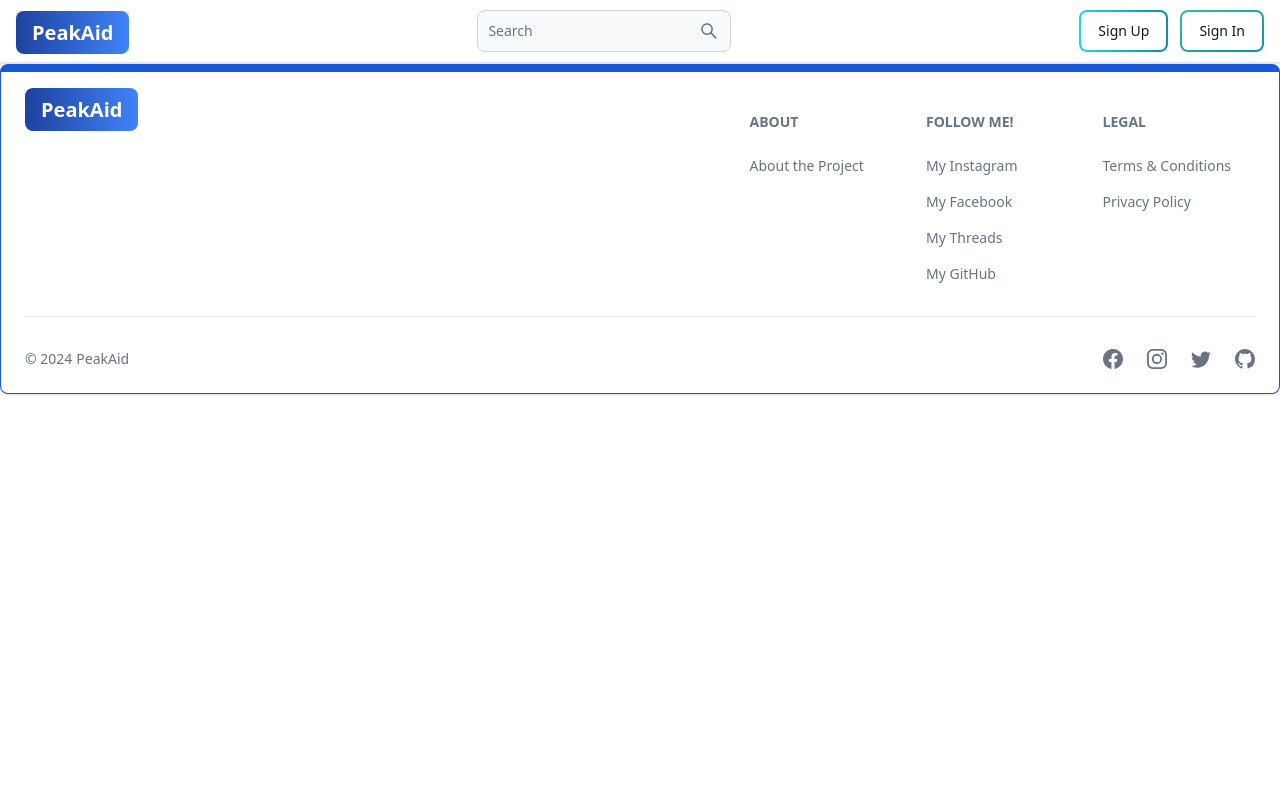
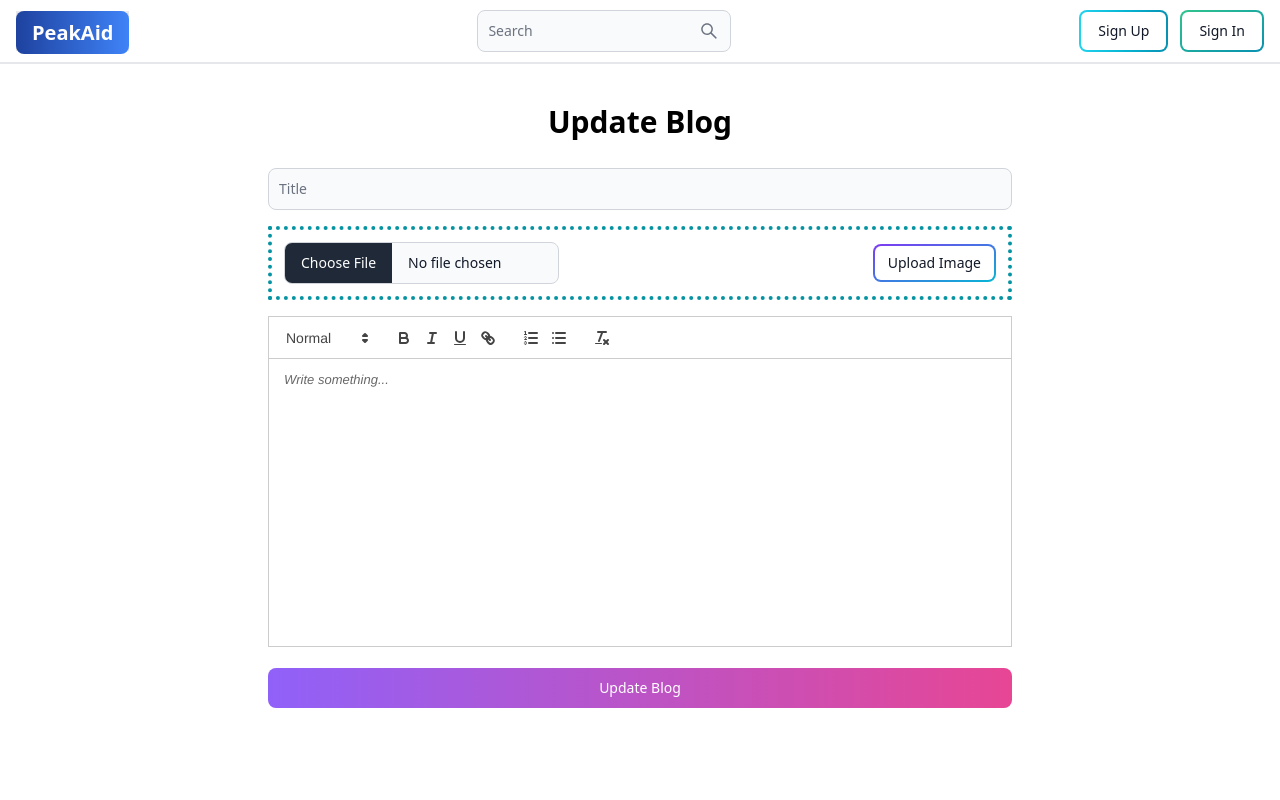
Before and after one commit to temal07/PeakAid, a React (Vite) app in the folder client/: page /update-blog/1 in a window 1280 px wide. Shown: the top 800 px of the page. Built offline with nearby package versions, Linux system fonts and the light colour scheme; no server answers; a web font is replaced by a local one.

Commit message:
Add update functionality and fix a bug

```diff
--- a/client/src/App.jsx
+++ b/client/src/App.jsx
@@ -15,6 +15,7 @@
 import Profile from './pages/Profile';
 import ViewAIResponses from './pages/ViewAIResponses';
 import SingleBlog from './pages/SingleBlog';
+import UpdateBlog from './pages/UpdateBlog';
 
 export default function App() {
   return (
@@ -35,6 +36,7 @@
         {/* For a single blog */}
         <Route path='/blog/:blogSlug' element={<SingleBlog />}/>
         <Route path='/create-blog' element={<CreateBlog />} />
+        <Route path='/update-blog/:blogId' element={<UpdateBlog />} />
         <Route path='/create-plan' element={<CreatePlan />} />
         <Route path='/activities:id' element={<Activities />} />
       </Routes>
--- a/client/src/pages/Blog.jsx
+++ b/client/src/pages/Blog.jsx
@@ -118,11 +118,9 @@
                         </span>
                       </Table.Cell>
                       <Table.Cell>
-                        <span
-                          className=' text-teal-500 hover:underline'
-                        >
+                        <Link to={`/update-blog/${blog._id}`} className=' text-teal-500 hover:underline'>
                           Edit
-                        </span>
+                        </Link>
                       </Table.Cell>
                     </TableRow>
                   </Table.Body>
--- /dev/null
+++ b/client/src/pages/UpdateBlog.jsx
@@ -0,0 +1,183 @@
+import { Alert, Button, FileInput, Select, TextInput } from 'flowbite-react';
+import ReactQuill from 'react-quill';
+import 'react-quill/dist/quill.snow.css';
+import {
+  getDownloadURL,
+  getStorage,
+  ref,
+  uploadBytesResumable,
+} from 'firebase/storage';
+import { app } from '../firebase';
+import { useEffect, useState } from 'react';
+import { CircularProgressbar } from 'react-circular-progressbar';
+import 'react-circular-progressbar/dist/styles.css';
+import { useNavigate, useParams } from 'react-router-dom';
+import { useSelector } from 'react-redux';
+
+export default function UpdateBlog() {
+  const [file, setFile] = useState(null);
+  const [imageUploadProgress, setImageUploadProgress] = useState(null);
+  const [imageUploadError, setImageUploadError] = useState(null);
+  const [formData, setFormData] = useState({});
+  const [publishError, setPublishError] = useState(null);
+  const { blogId } = useParams();
+
+  const navigate = useNavigate();
+  const { currentUser } = useSelector((state) => state.user);
+
+
+  useEffect(() => {
+    try {
+      const fetchBlog = async () => {
+        const res = await fetch(`/api/blog/get-blogs?blogId=${blogId}`);
+        const data = await res.json();
+        if (!res.ok) {
+          console.log(data.message);
+          setPublishError(data.message);
+          return;
+        }
+        if (res.ok) {
+          setPublishError(null);
+          setFormData(data.blogs[0]);
+        }
+      };
+
+      fetchBlog();
+    } catch (error) {
+      console.log(error.message);
+    }
+  }, [blogId]);
+
+  const handleUpdloadImage = async () => {
+    try {
+      if (!file) {
+        setImageUploadError('Please select an image');
+        return;
+      }
+      setImageUploadError(null);
+      const storage = getStorage(app);
+      const fileName = new Date().getTime() + '-' + file.name;
+      const storageRef = ref(storage, fileName);
+      const uploadTask = uploadBytesResumable(storageRef, file);
+      uploadTask.on(
+        'state_changed',
+        (snapshot) => {
+          const progress =
+            (snapshot.bytesTransferred / snapshot.totalBytes) * 100;
+          setImageUploadProgress(progress.toFixed(0));
+        },
+        (error) => {
+          setImageUploadError('Image upload failed');
+          setImageUploadProgress(null);
+        },
+        () => {
+          getDownloadURL(uploadTask.snapshot.ref).then((downloadURL) => {
+            setImageUploadProgress(null);
+            setImageUploadError(null);
+            setFormData({ ...formData, image: downloadURL });
+          });
+        }
+      );
+    } catch (error) {
+      setImageUploadError('Image upload failed');
+      setImageUploadProgress(null);
+      console.log(error);
+    }
+  };
+  const handleSubmit = async (e) => {
+    e.preventDefault();
+    try {
+      const res = await fetch(`/api/blog/update-blog/${blogId}/${currentUser._id}`, {
+        method: 'PUT',
+        headers: {
+          'Content-Type': 'application/json',
+        },
+        body: JSON.stringify(formData),
+      });
+      const data = await res.json();
+      if (!res.ok) {
+        setPublishError(data.message);
+        return;
+      }
+
+      if (res.ok) {
+        setPublishError(null);
+        navigate(`/blog/${data.slug}`);
+      }
+    } catch (error) {
+      setPublishError('Something went wrong');
+    }
+  };
+  return (
+    <div className='p-3 max-w-3xl mx-auto min-h-screen'>
+      <h1 className='text-center text-3xl my-7 font-semibold'>Update Blog</h1>
+      <form className='flex flex-col gap-4' onSubmit={handleSubmit}>
+        <div className='flex flex-col gap-4 sm:flex-row justify-between'>
+          <TextInput
+            type='text'
+            placeholder='Title'
+            required
+            id='title'
+            className='flex-1'
+            onChange={(e) =>
+              setFormData({ ...formData, title: e.target.value })
+            }
+            value={formData.title}
+          />
+        </div>
+        <div className='flex gap-4 items-center justify-between border-4 border-teal-500 border-dotted p-3'>
+          <FileInput
+            type='file'
+            accept='image/*'
+            onChange={(e) => setFile(e.target.files[0])}
+          />
+          <Button
+            type='button'
+            gradientDuoTone='purpleToBlue'
+            size='sm'
+            outline
+            onClick={handleUpdloadImage}
+            disabled={imageUploadProgress}
+          >
+            {imageUploadProgress ? (
+              <div className='w-16 h-16'>
+                <CircularProgressbar
+                  value={imageUploadProgress}
+                  text={`${imageUploadProgress || 0}%`}
+                />
+              </div>
+            ) : (
+              'Upload Image'
+            )}
+          </Button>
+        </div>
+        {imageUploadError && <Alert color='failure'>{imageUploadError}</Alert>}
+        {formData.image && (
+          <img
+            src={formData.image}
+            alt='upload'
+            className='w-full h-72 object-cover'
+          />
+        )}
+        <ReactQuill
+          theme='snow'
+          value={formData.content}
+          placeholder='Write something...'
+          className='h-72 mb-12'
+          required
+          onChange={(value) => {
+            setFormData({ ...formData, content: value });
+          }}
+        />
+        <Button type='submit' gradientDuoTone='purpleToPink'>
+          Update Blog
+        </Button>
+        {publishError && (
+          <Alert className='mt-5' color='failure'>
+            {publishError}
+          </Alert>
+        )}
+      </form>
+    </div>
+  );
+}
```
Also changed, not shown: 2 other files (tests, documents, lock files or other folders).
